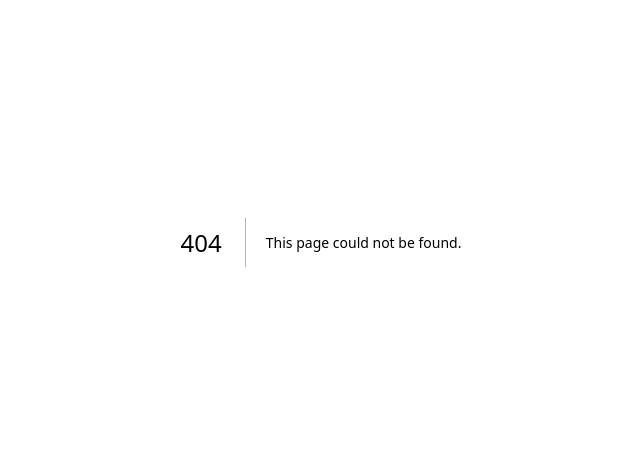
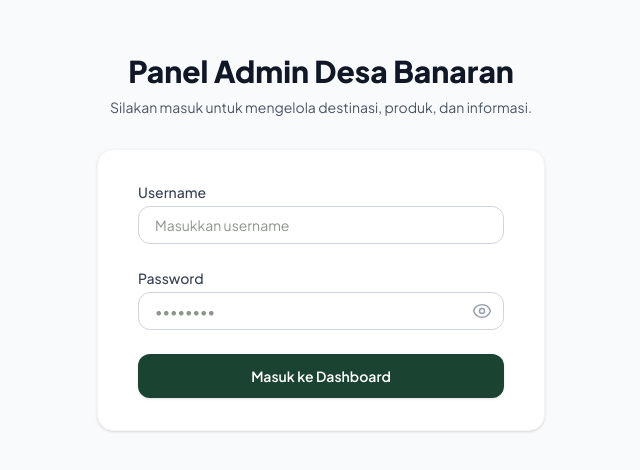
Before and after one commit to Nur-Sidik/website, a Next.js app: page /login in a window 1280 px wide. Before the commit this address had no page. Shown: the part 158-628 px from the top of the page, without its empty margins (319-959 px from the left). Built offline with nearby package versions, Linux system fonts and the light colour scheme.

Commit message:
feat: add login page component for admin with form handling and password visibility toggle

```diff
--- /dev/null
+++ b/app/login/page.tsx
@@ -0,0 +1,135 @@
+"use client";
+
+import { useState } from "react";
+import { loginAdmin } from "@/app/actions/auth";
+import { useRouter } from "next/navigation";
+
+export default function LoginPage() {
+  const router = useRouter();
+  const [loading, setLoading] = useState(false);
+  const [errorMessage, setErrorMessage] = useState("");
+  const [showPassword, setShowPassword] = useState(false);
+
+  async function handleSubmit(e: React.FormEvent<HTMLFormElement>) {
+    e.preventDefault();
+    setLoading(true);
+    setErrorMessage("");
+
+    const formData = new FormData(e.currentTarget);
+    const res = await loginAdmin(formData);
+
+    if (res.success) {
+      router.push("/admin");
+      router.refresh();
+    } else {
+      setErrorMessage(res.message);
+      setLoading(false);
+    }
+  }
+
+  return (
+    <div className="min-h-screen bg-gray-50 flex flex-col justify-center py-12 sm:px-6 lg:px-8">
+      <div className="sm:mx-auto sm:w-full sm:max-w-md">
+        <h2 className="text-center text-3xl font-extrabold text-gray-900">
+          Panel Admin Desa Banaran
+        </h2>
+        <p className="mt-2 text-center text-sm text-gray-600">
+          Silakan masuk untuk mengelola destinasi, produk, dan informasi.
+        </p>
+      </div>
+
+      <div className="mt-8 sm:mx-auto sm:w-full sm:max-w-md">
+        <div className="bg-white py-8 px-4 shadow sm:rounded-xl sm:px-10 border border-gray-100">
+          {errorMessage && (
+            <div className="mb-4 bg-red-50 border border-red-200 text-red-600 px-4 py-3 rounded-lg text-sm font-medium">
+              {errorMessage}
+            </div>
+          )}
+
+          <form onSubmit={handleSubmit} className="space-y-6">
+            <div>
+              <label className="block text-sm font-medium text-gray-700">
+                Username
+              </label>
+              <input
+                type="text"
+                name="username"
+                required
+                placeholder="Masukkan username"
+                className="mt-1 block w-full px-4 py-2 border border-gray-300 rounded-lg focus:ring-2 focus:ring-green-600 focus:outline-none text-sm"
+              />
+            </div>
+
+            <div>
+              <label className="block text-sm font-medium text-gray-700">
+                Password
+              </label>
+              <div className="relative mt-1">
+                <input
+                  type={showPassword ? "text" : "password"}
+                  name="password"
+                  required
+                  placeholder="••••••••"
+                  className="block w-full px-4 py-2 pr-11 border border-gray-300 rounded-lg focus:ring-2 focus:ring-green-600 focus:outline-none text-sm"
+                />
+                <button
+                  type="button"
+                  onClick={() => setShowPassword(!showPassword)}
+                  className="absolute inset-y-0 right-0 pr-3 flex items-center text-gray-400 hover:text-gray-600 cursor-pointer focus:outline-none"
+                  aria-label={showPassword ? "Sembunyikan sandi" : "Lihat sandi"}
+                >
+                  {showPassword ? (
+                    // Ikon Eye-Off (Sembunyikan)
+                    <svg
+                      xmlns="http://www.w3.org/2000/svg"
+                      fill="none"
+                      viewBox="0 0 24 24"
+                      strokeWidth={1.8}
+                      stroke="currentColor"
+                      className="w-5 h-5"
+                    >
+                      <path
+                        strokeLinecap="round"
+                        strokeLinejoin="round"
+                        d="M3.98 8.223A10.477 10.477 0 001.934 12C3.226 16.338 7.244 19.5 12 19.5c.993 0 1.953-.138 2.863-.395M6.228 6.228A10.45 10.45 0 0112 4.5c4.756 0 8.773 3.162 10.065 7.498a10.523 10.523 0 01-4.293 5.774M6.228 6.228L3 3m3.228 3.228l3.65 3.65m7.894 7.894L21 21m-3.228-3.228l-3.65-3.65m0 0a3 3 0 10-4.243-4.243m4.242 4.242L9.88 9.88"
+                      />
+                    </svg>
+                  ) : (
+                    // Ikon Eye (Lihat)
+                    <svg
+                      xmlns="http://www.w3.org/2000/svg"
+                      fill="none"
+                      viewBox="0 0 24 24"
+                      strokeWidth={1.8}
+                      stroke="currentColor"
+                      className="w-5 h-5"
+                    >
+                      <path
+                        strokeLinecap="round"
+                        strokeLinejoin="round"
+                        d="M2.036 12.322a1.012 1.012 0 010-.639C3.423 7.51 7.36 4.5 12 4.5c4.638 0 8.573 3.007 9.963 7.178.07.207.07.431 0 .639C20.577 16.49 16.64 19.5 12 19.5c-4.638 0-8.573-3.007-9.963-7.178z"
+                      />
+                      <path
+                        strokeLinecap="round"
+                        strokeLinejoin="round"
+                        d="M15 12a3 3 0 11-6 0 3 3 0 016 0z"
+                      />
+                    </svg>
+                  )}
+                </button>
+              </div>
+            </div>
+
+            <button
+              type="submit"
+              disabled={loading}
+              className="w-full flex justify-center py-3 px-4 rounded-lg shadow-sm text-sm font-semibold text-white bg-[#1B4332] hover:bg-[#2D6A4F] transition disabled:bg-gray-400 cursor-pointer"
+            >
+              {loading ? "Memeriksa kredensial..." : "Masuk ke Dashboard"}
+            </button>
+          </form>
+        </div>
+      </div>
+    </div>
+  );
+}
```
